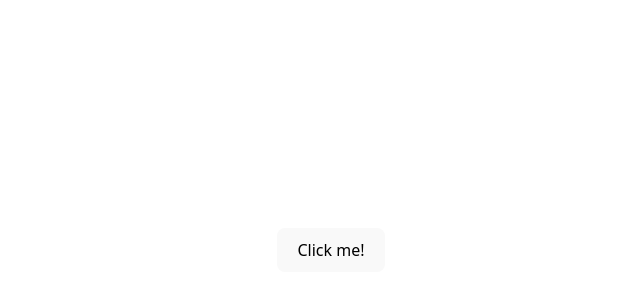
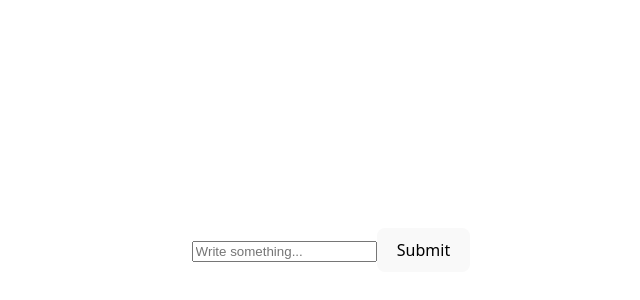
Before and after one commit to Rajaryan99/React_learning-Projects, a React (Vite) app in the folder Basic-react-app/: page / in a window 1280 px wide. Shown: the part 150-450 px from the top of the page, without its empty margins (309-949 px from the left). Built offline with nearby package versions, Linux system fonts and the light colour scheme.

Commit message:
accessing event object

```diff
--- a/Basic-react-app/src/App.jsx
+++ b/Basic-react-app/src/App.jsx
@@ -2,15 +2,16 @@
 import './App.css'
 import ProductTab from './ProductTab';
 import Button from './Button';
+import Form from './Form';
 
 
 
 
 function App() {
   return (
-   <>
-      <Button/>
-   </>
+    <>
+        <Form/>
+    </>
   )
 }
 
--- a/Basic-react-app/src/Button.jsx
+++ b/Basic-react-app/src/Button.jsx
@@ -1,6 +1,7 @@
 
-function printHello(){
-    console.log('hello World')
+function printHello(event){
+    console.log('hello World');
+    console.log(event);
 }
 
 function mouserHover(){
@@ -12,7 +13,7 @@ function mouserHover(){
 export default function Button() {
     return (
         <div>
-            <button onMouseOver={mouserHover}>Click me!</button>
+            <button onMouseOver={printHello}>Click me!</button>
         </div>
     );
 }
--- /dev/null
+++ b/Basic-react-app/src/Form.jsx
@@ -0,0 +1,13 @@
+function handleFormSubmit(event) {
+    event.preventDefault();
+    console.log('formwas submitted');
+}
+
+export default function form() {
+    return (
+        <form>
+            <input type="text" placeholder="Write something..." />
+           <button onClick={handleFormSubmit} >Submit</button>
+        </form>
+    )
+}
```
